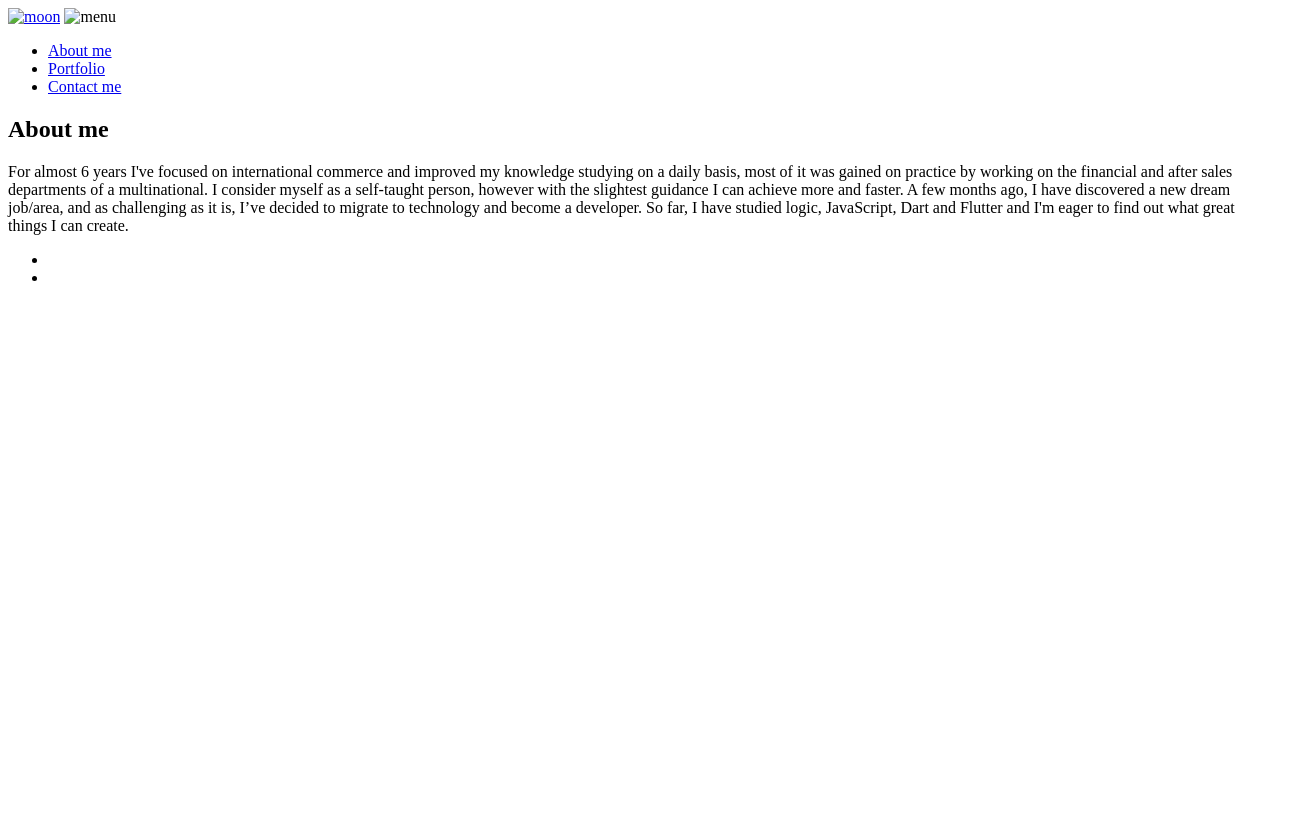
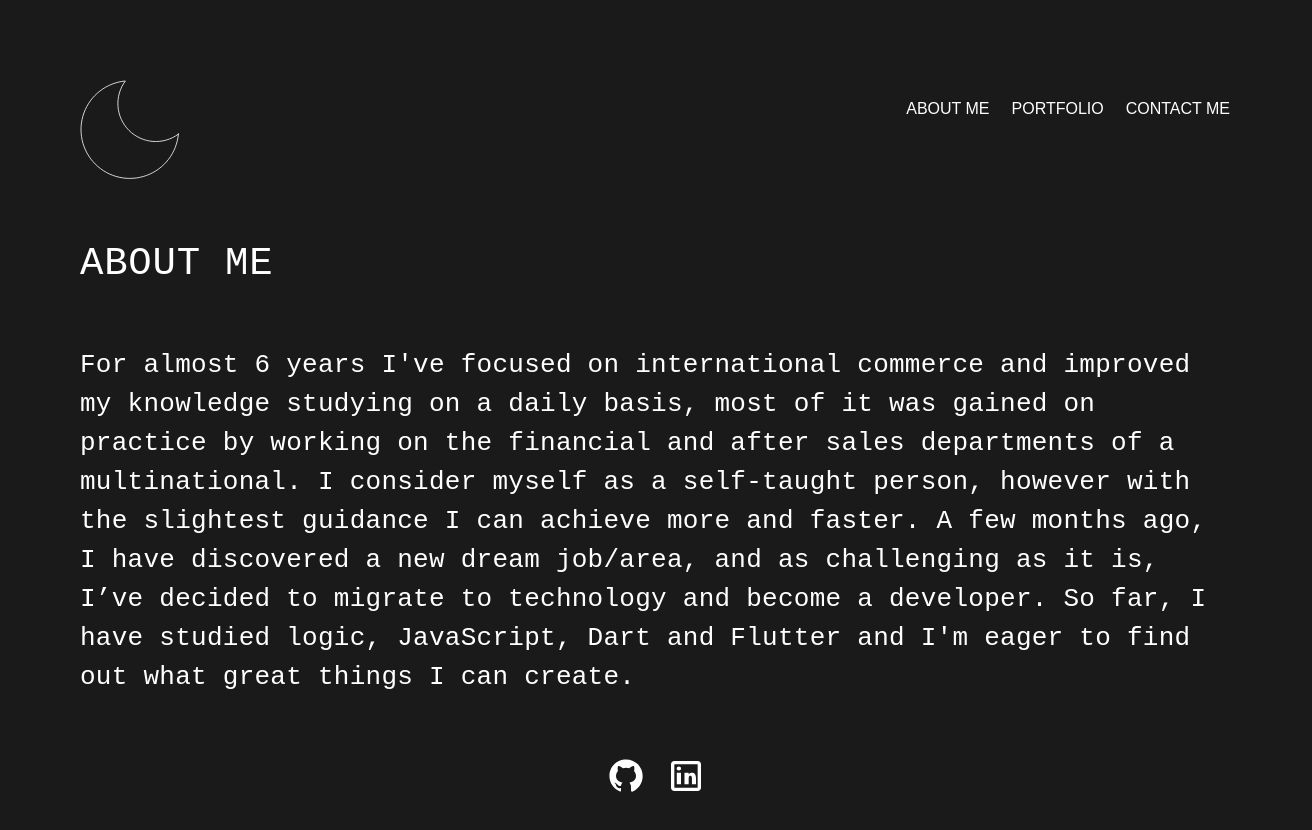
Before and after one commit to marialauramendes/site-laura, a website: page about.html in a window 1280 px wide. Shown: the whole page, 1312 px wide, since content can reach past the window. Before the commit the page ends 800 px from the top, so only its background shows below. Drawn offline with Linux system fonts and the light colour scheme; the site is published under a folder, as on GitHub Pages, so addresses that start at the root find nothing; a web font is replaced by a local one.

Commit message:
ajuste caminho pasta assets

```diff
--- a/about.html
+++ b/about.html
@@ -5,15 +5,15 @@
   <meta charset="UTF-8">
   <meta name="viewport" content="width=device-width, initial-scale=1.0">
   <link rel="stylesheet" href="https://use.typekit.net/goc4mqd.css">
-  <link rel="stylesheet" href="/css/style.css">
+  <link rel="stylesheet" href="./css/style.css">
   <title>About me</title>
 </head>
 
 <body>
   <section id="about">
     <header>
-      <span class="logo"><a href="index.html"><img src="/assets/moon-2.svg" alt="moon"></a></span>
-      <span><img src="/assets/menu.svg" alt="menu" id="menu"></span>
+      <span class="logo"><a href="index.html"><img src="./assets/moon-2.svg" alt="moon"></a></span>
+      <span><img src="./assets/menu.svg" alt="menu" id="menu"></span>
       <nav>
         <ul>
           <li class="#about"><a href="about.html">About me</a></li>
@@ -29,8 +29,8 @@
 
     <footer>
       <ul id="redes_sociais">
-        <li><a href="https://github.com/marialauramendes"><img src="/assets/github.svg" alt="" class="icone"></a></li>
-        <li><a href="https://www.linkedin.com/in/maria-laura-costa-235981115/"><img src="/assets/linkedIn.svg" alt="" class="icone"></a></li>
+        <li><a href="https://github.com/marialauramendes"><img src="./assets/github.svg" alt="" class="icone"></a></li>
+        <li><a href="https://www.linkedin.com/in/maria-laura-costa-235981115/"><img src="./assets/linkedIn.svg" alt="" class="icone"></a></li>
       </ul>
     </footer>
 
```
Also changed, not shown: contact.html (+5 -5 lines), index.html (+5 -5 lines), portfolio.html (+5 -5 lines).
